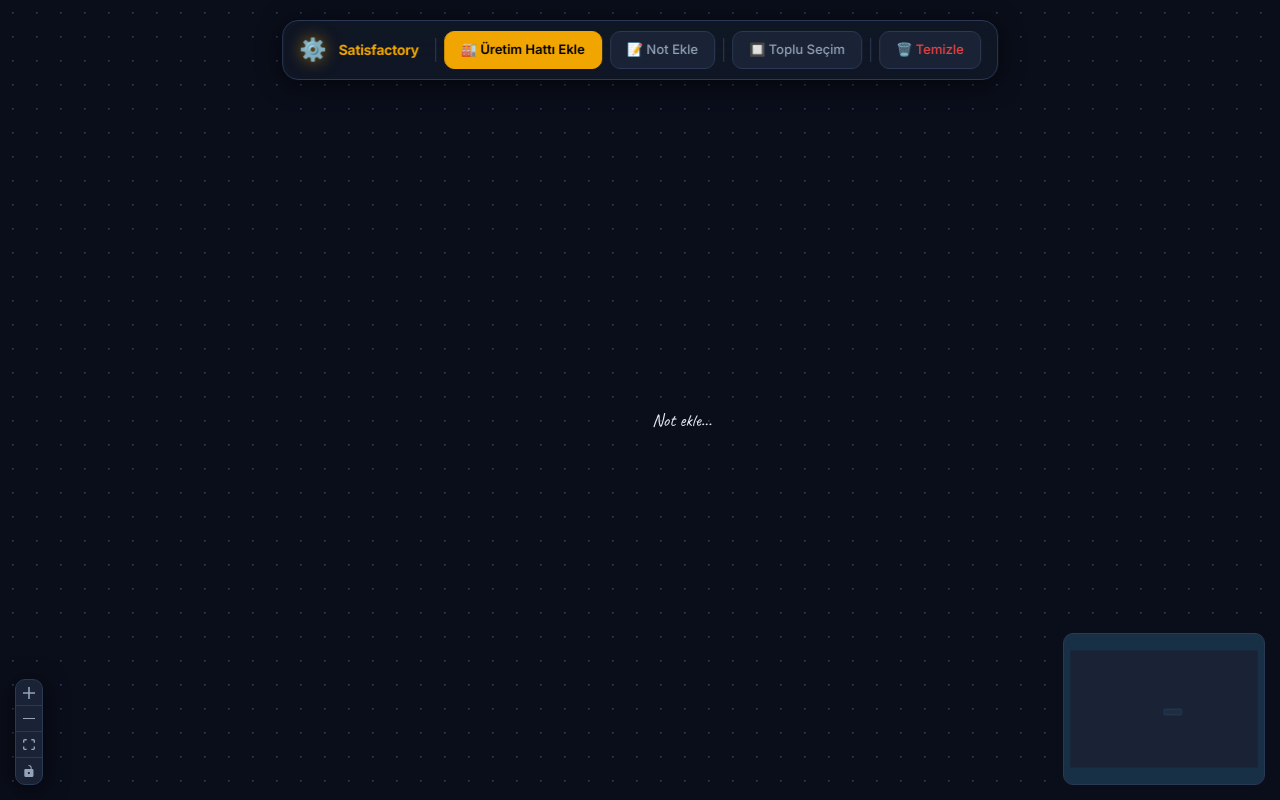
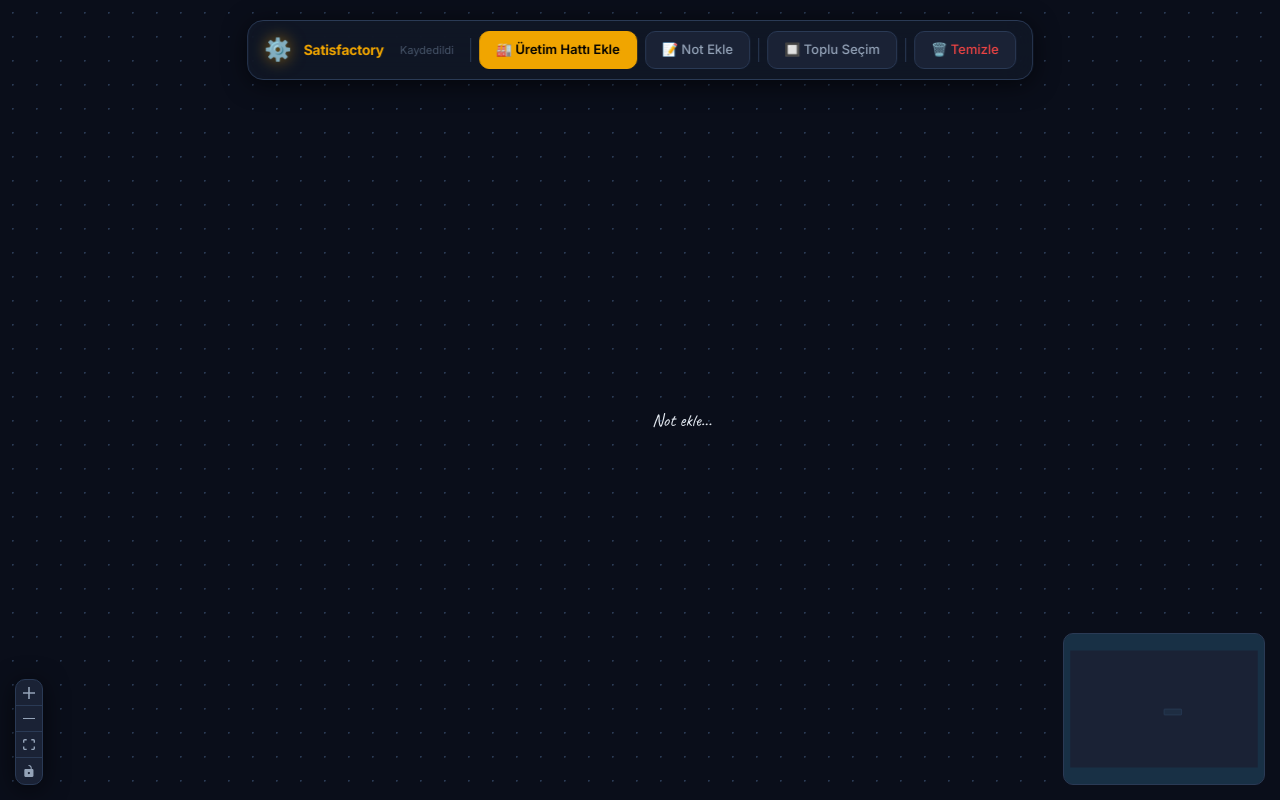
Before and after one commit to CagatayKorkmaz/Satisfactory-Calculator, a React (Vite) app: page / in a window 1280 px wide. Both pictures are taken after a click on the button "📝 Not Ekle". Built offline with nearby package versions, Linux system fonts and the light colour scheme; a web font is replaced by a local one.

Commit message:
v1.0
localstorage olayı da tamamlandı, hosta hazır.

```diff
--- a/src/components/canvas/SatisfactoryCanvas.jsx
+++ b/src/components/canvas/SatisfactoryCanvas.jsx
@@ -23,6 +23,7 @@ import NoteFormattingBar from './NoteFormattingBar';
 import { buildProductionTree, generateTreeId } from '../../engine/recipeEngine';
 import { applyOverrides } from '../../engine/overrideEngine';
 import { applyLayout, assignClosestHandles } from '../../utils/layout';
+import { saveToStorage, loadFromStorage, clearStorage } from '../../utils/storage';
 
 const nodeTypes = {
   textNode: TextNode,
@@ -35,8 +36,11 @@ const nodeTypes = {
 export default function SatisfactoryCanvas({ recipesData }) {
   const { recipes = [], items: itemsMap = {} } = recipesData || {};
 
-  const [nodes, setNodes, onNodesChange] = useNodesState([]);
-  const [edges, setEdges, onEdgesChange] = useEdgesState([]);
+  const saved = loadFromStorage();
+  const hasSaved = saved?.nodes?.length;
+
+  const [nodes, setNodes, onNodesChange] = useNodesState(hasSaved ? saved.nodes : []);
+  const [edges, setEdges, onEdgesChange] = useEdgesState(hasSaved ? saved.edges : []);
   const [showAddModal, setShowAddModal] = useState(false);
   const [contextMenu, setContextMenu] = useState(null);
   const [nodeContextMenu, setNodeContextMenu] = useState(null);
@@ -44,14 +48,28 @@ export default function SatisfactoryCanvas({ recipesData }) {
   const [isBulkMode, setIsBulkMode] = useState(false);
   const [activeFocus, setActiveFocus] = useState(null);
 
-  const overridesRef = useRef({});
-  const selectedRecipesRef = useRef({});
+  const overridesRef = useRef(hasSaved ? saved.overrides || {} : {});
+  const selectedRecipesRef = useRef(hasSaved ? saved.selectedRecipes || {} : {});
   const rfInstanceRef = useRef(null);
   const nodesRef = useRef([]);
   const edgesRef = useRef([]);
+  const [saveStatus, setSaveStatus] = useState(hasSaved ? 'Yüklendi' : '');
 
-  useEffect(() => { nodesRef.current = nodes; }, [nodes]);
-  useEffect(() => { edgesRef.current = edges; }, [edges]);
+  const saveTimeoutRef = useRef(null);
+  useEffect(() => {
+    if (saveTimeoutRef.current) clearTimeout(saveTimeoutRef.current);
+    saveTimeoutRef.current = setTimeout(() => {
+      saveToStorage({
+        nodes,
+        edges,
+        overrides: overridesRef.current,
+        selectedRecipes: selectedRecipesRef.current,
+      });
+      setSaveStatus('Kaydedildi');
+      setTimeout(() => setSaveStatus(''), 2000);
+    }, 1000);
+    return () => { if (saveTimeoutRef.current) clearTimeout(saveTimeoutRef.current); };
+  }, [nodes, edges]);
 
   useEffect(() => {
     if (!isBulkMode) return;
@@ -330,6 +348,9 @@ export default function SatisfactoryCanvas({ recipesData }) {
       setEdges([]);
       overridesRef.current = {};
       selectedRecipesRef.current = {};
+      clearStorage();
+      setSaveStatus('Temizlendi');
+      setTimeout(() => setSaveStatus(''), 2000);
     }
   }, [setNodes, setEdges]);
 
@@ -740,6 +761,14 @@ export default function SatisfactoryCanvas({ recipesData }) {
         }}>
           Satisfactory
         </span>
+        {saveStatus && (
+          <span style={{
+            fontSize: 11, color: 'var(--color-text-muted)',
+            marginRight: 8, whiteSpace: 'nowrap',
+          }}>
+            {saveStatus}
+          </span>
+        )}
         <div className="toolbar-divider" />
         <button
           id="btn-add-production"
--- /dev/null
+++ b/src/utils/storage.js
@@ -0,0 +1,35 @@
+const STORAGE_KEY = 'satisfactory-calculator-canvas';
+
+export function saveToStorage({ nodes, edges, overrides, selectedRecipes }) {
+  try {
+    const data = {
+      nodes,
+      edges,
+      overrides,
+      selectedRecipes,
+      savedAt: Date.now(),
+    };
+    localStorage.setItem(STORAGE_KEY, JSON.stringify(data));
+  } catch (e) {
+    console.error('localStorage kaydetme hatası:', e);
+  }
+}
+
+export function loadFromStorage() {
+  try {
+    const raw = localStorage.getItem(STORAGE_KEY);
+    if (!raw) return null;
+    return JSON.parse(raw);
+  } catch (e) {
+    console.error('localStorage yükleme hatası:', e);
+    return null;
+  }
+}
+
+export function clearStorage() {
+  try {
+    localStorage.removeItem(STORAGE_KEY);
+  } catch (e) {
+    console.error('localStorage temizleme hatası:', e);
+  }
+}
```
